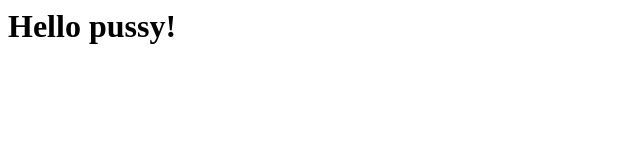
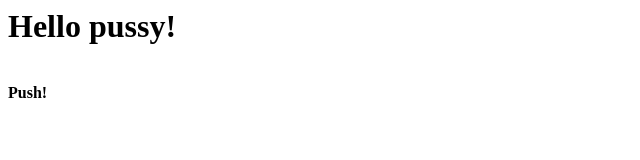
Before and after one commit to niazique/ost, a plain HTML site: page index.html in a window 1280 px wide. Shown: the full height of the page, 0-640 px from the left. Drawn offline with Linux system fonts and the light colour scheme.

Commit message:
Update index.html

```diff
--- a/index.html
+++ b/index.html
@@ -1,6 +1,6 @@
 <html>
 <head><title>Hello pussy!</title></head>
 <body>
-<h1>Hello pussy!</h1>
+  <h1>Hello pussy!</h1><br><b>Push!</b>
 </body>
 </html>
```
